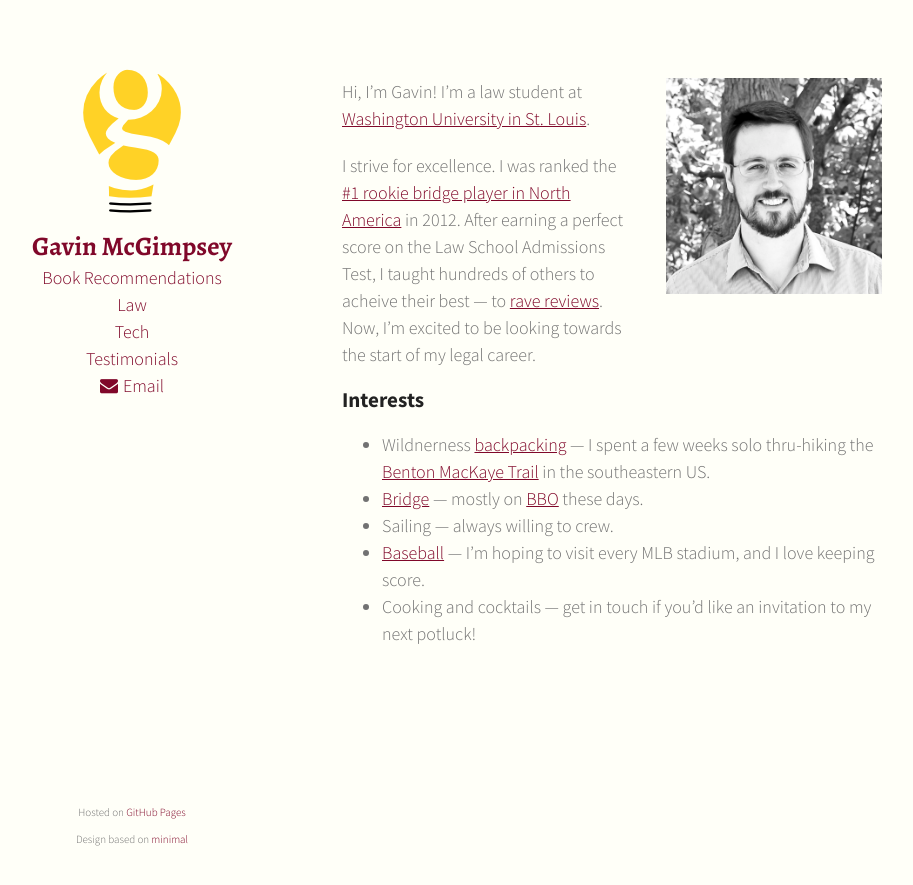
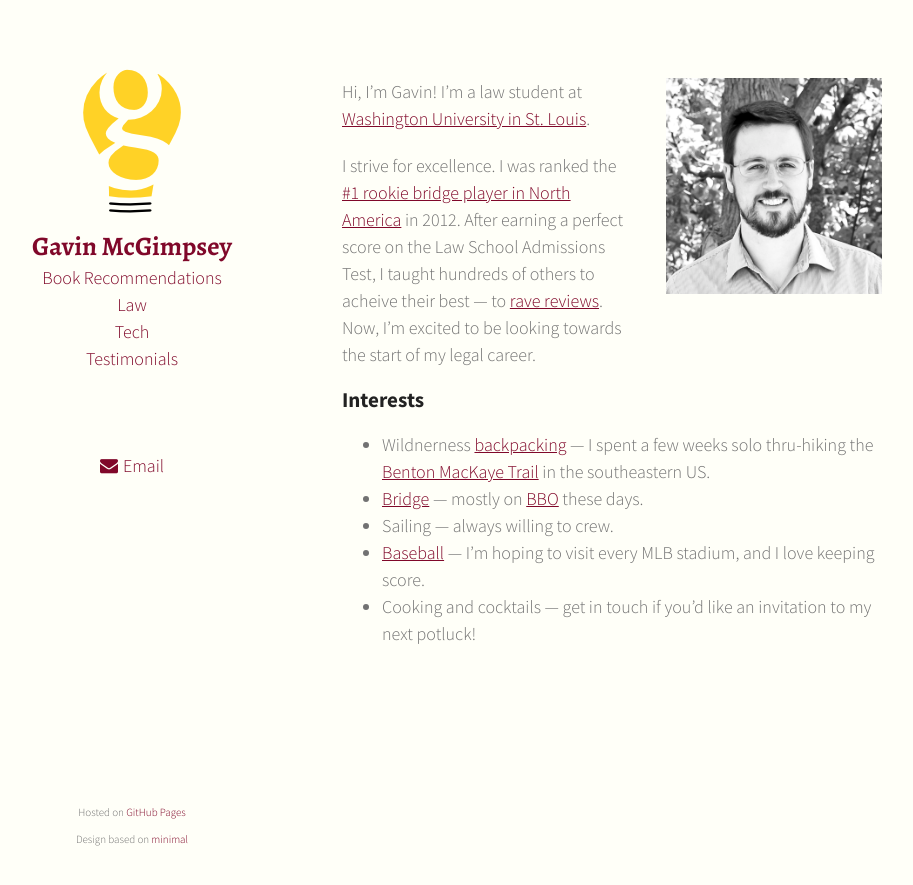
Before and after one commit to gavinmcgimpsey/gavinmcgimpsey.github.io, a Jekyll site: the page built from index.md, in a window 1280 px wide. Shown: the top 885 px of the page, without its empty margins (188-1101 px from the left). Built offline with Jekyll 4.4.1, drawn with Linux system fonts in a browser that asks for light colours.

Commit message:
Fix contact link padding cascade

```diff
--- a/css/main.css
+++ b/css/main.css
@@ -196,6 +196,10 @@ footer {
     -webkit-font-smoothing:subpixel-antialiased;
 }
 
+nav.contact-links {
+    padding-top: 80px;
+}
+
 @media print, screen and (max-width: 960px) {
 
     div.page_width {
```
